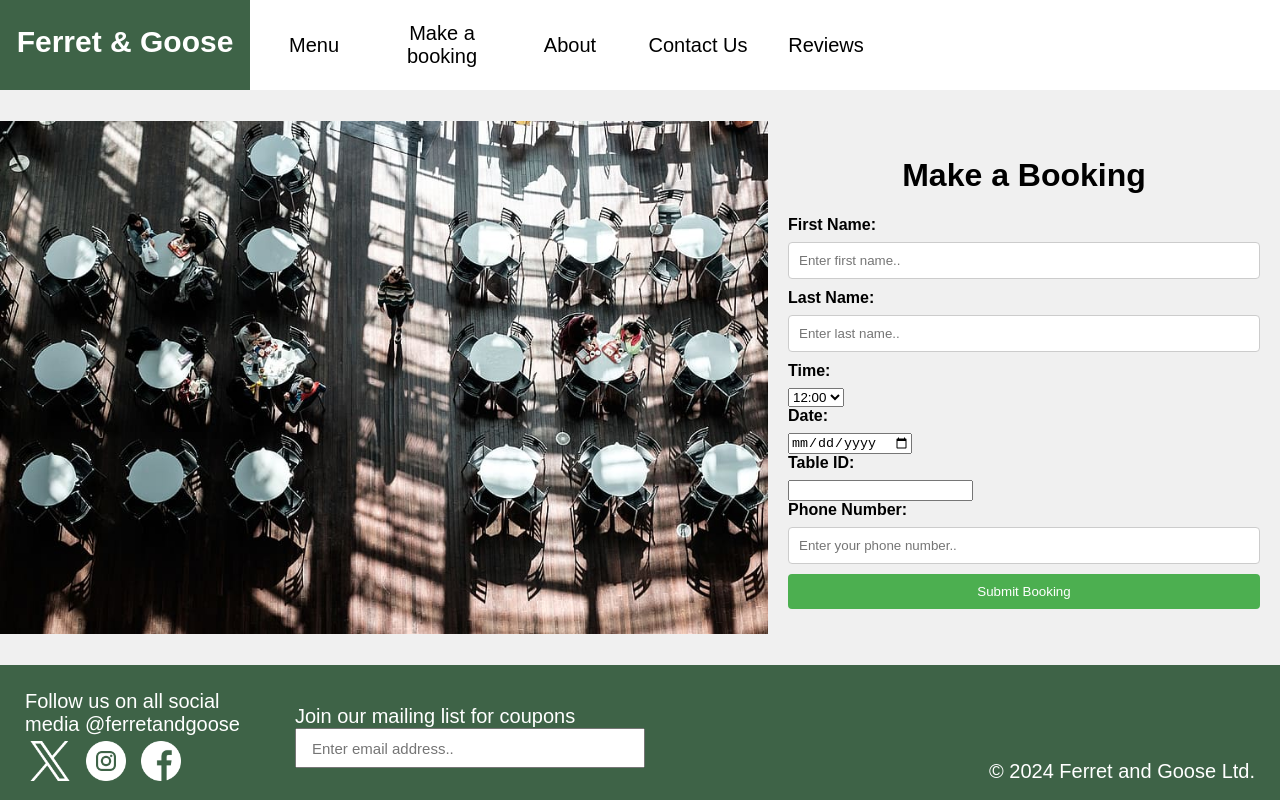
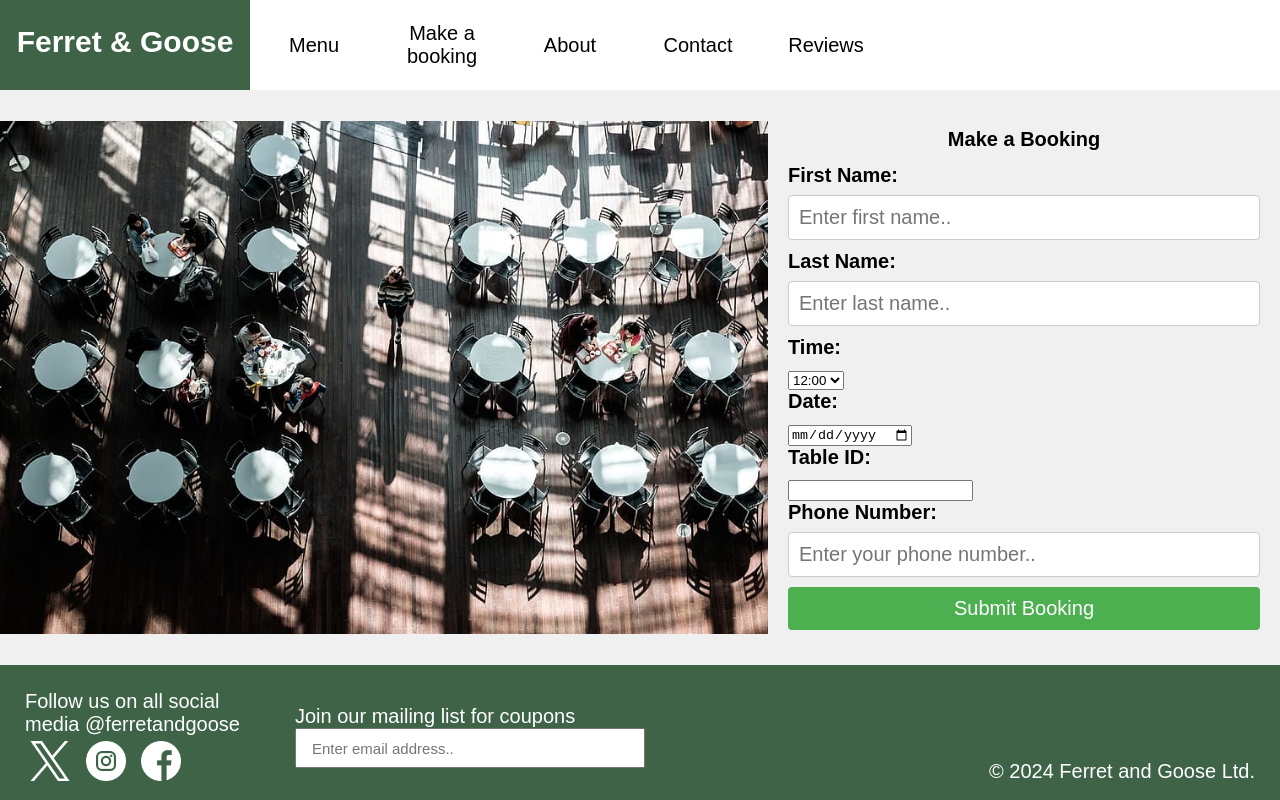
Before and after one commit to ejackil/internshipProject, a Flask app: page /booking in a window 1280 px wide. Run offline with Flask 3, Linux system fonts and the light colour scheme.

Commit message:
changed font back to normal

```diff
--- a/static/css/booking.css
+++ b/static/css/booking.css
@@ -1,3 +1,4 @@
+
 #content {
     display: flex;
     align-items: center;
@@ -11,12 +12,14 @@
     padding: 20px;
     border-radius: 8px;
     width: 40%;
+    font-size: 20px;
 }
 
 #create_form > label {
     display: block;
     margin-bottom: 8px;
     font-weight: bold;
+    font-size: 20px;
 }
 
 #create_form > input[type="text"], #create_form > input[type="submit"] {
@@ -26,6 +29,7 @@
     margin-bottom: 10px;
     border: 1px solid #ccc;
     border-radius: 4px;
+    font-size: 20px;
 }
 
 #create_form > input[type="submit"] {
@@ -33,6 +37,7 @@
     color: white;
     border: none;
     cursor: pointer;
+    font-size: 20px;
 }
 
 #create_form > input[type="submit"]:hover {
@@ -47,4 +52,5 @@
 
 #title45 {
     text-align: center;
+    font-size: 20px;
 }
--- a/templates/layout.html
+++ b/templates/layout.html
@@ -14,7 +14,7 @@
         <div class="nav-element"><a href="{{ url_for('menu') }}">Menu</a></div>
         <div class="nav-element"><a href="{{ url_for('booking') }}">Make a booking</a></div>
         <div class="nav-element"><a href="{{ url_for('about') }}">About</a></div>
-        <div class="nav-element"><a href="{{ url_for('contact') }}">Contact Us</a></div>
+        <div class="nav-element"><a href="{{ url_for('contact') }}">Contact</a></div>
         <div class="nav-element"><a href="{{ url_for('reviews') }}">Reviews</a></div>
     </nav>
     <div id="navbar-spacer"></div>
```
